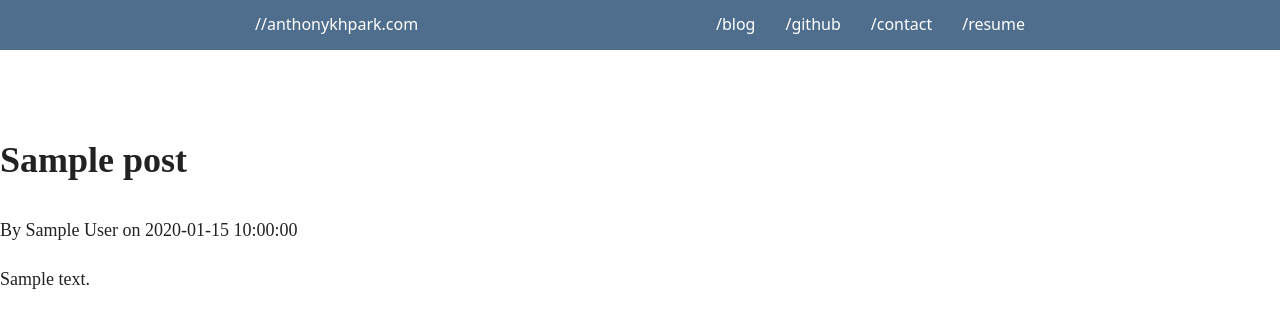
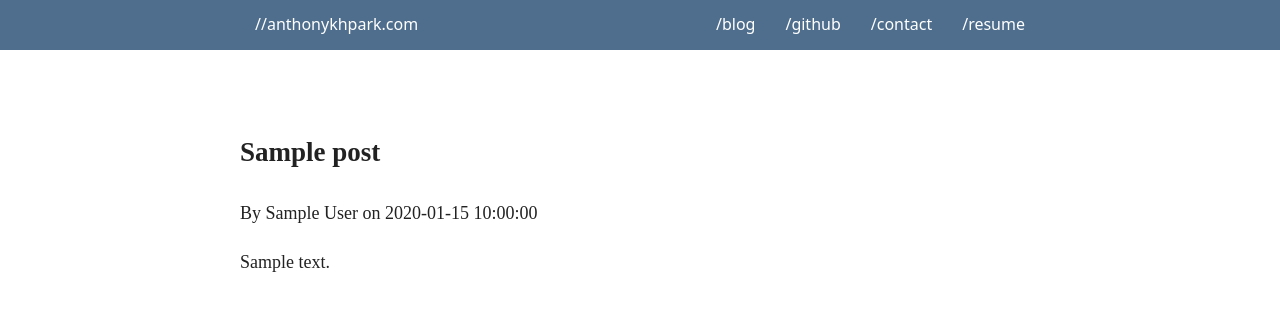
Before and after one commit to anthopark/my-blog, a Flask app: template templates/home.html in a window 1280 px wide. Shown: the top 328 px of the page. Run offline with Flask 2, Linux system fonts and the light colour scheme; the template is opened without the code that fills it: most values are stand-ins (such as "Sample title", 1, 10 or a date in 2020); some libraries are stand-ins or nearby versions; some web fonts are replaced.

Commit message:
home page blog posts updated

```diff
--- a/static/main.css
+++ b/static/main.css
@@ -48,3 +48,30 @@ div#nav li.menu-item {
     display: list-item;
 
 }
+
+div#page {
+    width: 800px;
+    margin: 0 auto;
+}
+
+ul.entry-list {
+    padding: 0;
+    list-style: none;
+}
+
+@media only screen and (min-width: 320px) {
+    div#nav {width: 95%;}
+    div#nav li.menu-item {display:none;}
+    div#page {width: 95%;}
+}
+
+@media (min-width: 768px) {
+    div#nav {width: 720px;}
+    div#nav li.menu-item {display:list-item;}
+    div#page {width: 720px;}
+}
+
+@media (min-width: 840px) {
+    div#nav {width: 800px;}
+    div#page {width: 800px;}
+}
--- a/templates/home.html
+++ b/templates/home.html
@@ -1,8 +1,20 @@
 {% extends "layout.html" %}
 {% block content %}
-    {% for post in posts %}
-        <h1>{{ post.title }}</h1>
-        <p>By {{ posts.author }} on {{ post.date_posted }}</p>
-        <p>{{ post.content }}</p>
-    {% endfor %}
+    <div class="welcome">
+
+    </div>
+
+    <ul class="entry-list">
+        {% for post in posts %}
+        <li class="entry-list-item">
+            <div class="entry-list-item">
+                <h2>{{ post.title }}</h2>
+                <p>By {{ posts.author }} on {{ post.date_posted }}</p>
+                <p>{{ post.content }}</p>
+            </div>
+        </li>
+        {% endfor %}
+    </ul>
+
+
 {% endblock content%}
--- a/templates/layout.html
+++ b/templates/layout.html
@@ -45,7 +45,6 @@
         <div class="footer">
 
         </div>
-
     </div>
 
 
```
